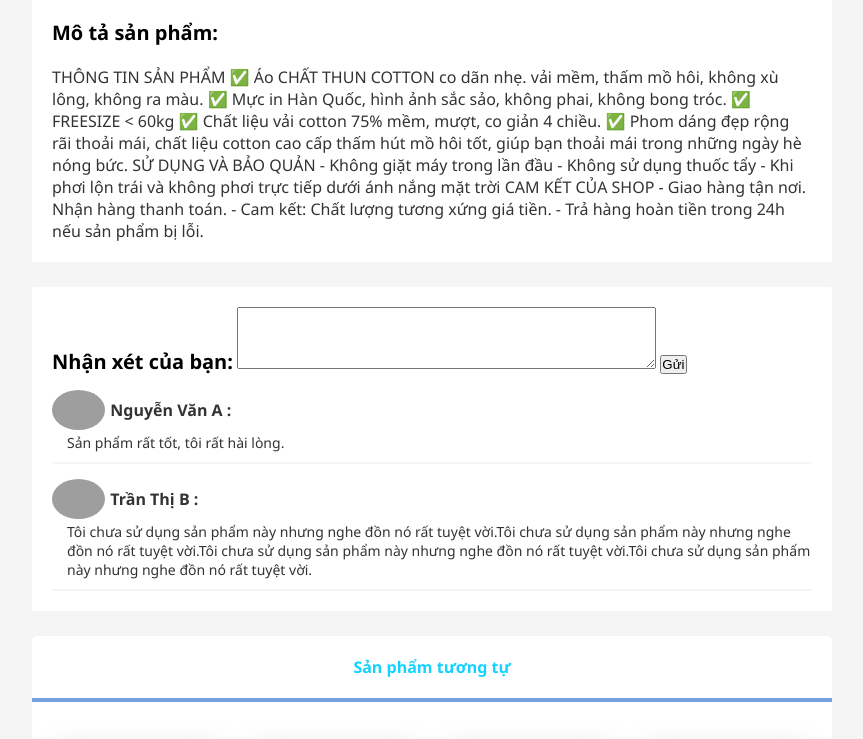
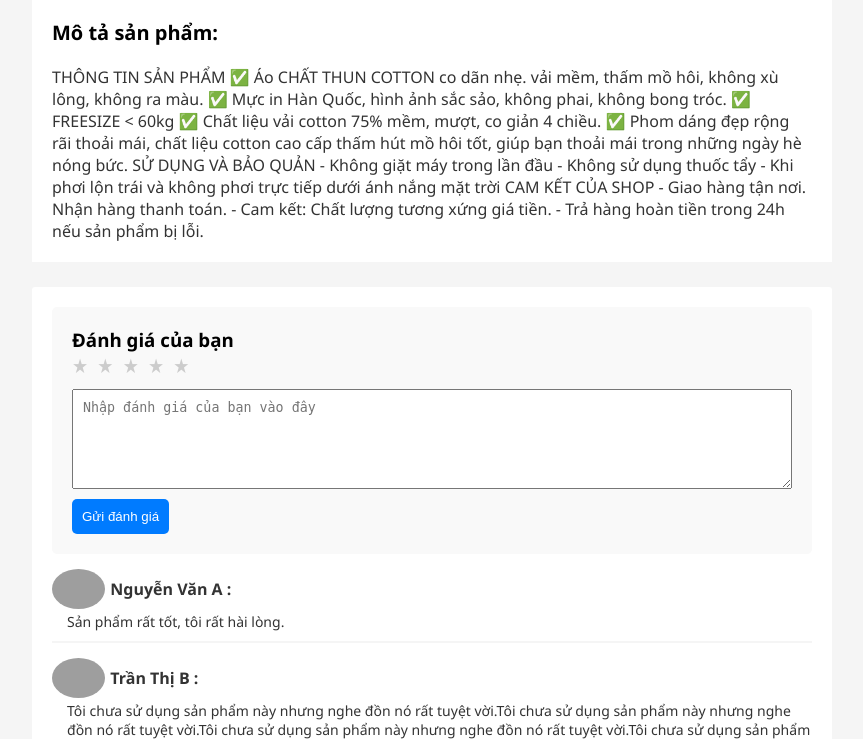
Before and after one commit to TranQuyenSinh/Website_SS_Store, a PHP site: page /html/sanpham.html in a window 1280 px wide. Shown: the part 505-1244 px from the top of the page, without its empty margins (208-1071 px from the left). Run offline with PHP 8.4, Linux system fonts and the light colour scheme; some libraries are stand-ins or nearby versions; grey boxes are pictures that could not be loaded.

Commit message:
sua danh gia san pham

```diff
--- a/Client/CSS/sanpham.css
+++ b/Client/CSS/sanpham.css
@@ -240,3 +240,52 @@ label{
   .suggest_item_footer:hover {
     opacity: 0.8;
   }
+
+  .review-box {
+  background-color: #f9f9f9;
+  border-radius: 5px;
+  padding: 20px;
+}
+
+.star-rating {
+  display: inline-block;
+  direction: rtl;
+}
+
+.star-rating input[type="radio"] {
+  display: none;
+}
+
+.star-rating label:before {
+  content: "\2605";
+  margin-right: 5px;
+  color: #ccc;
+  cursor: pointer;
+}
+
+.star-rating input[type="radio"]:checked ~ label:before {
+  color: #ffcc00;
+}
+.star-rating label:hover:before ,
+.star-rating label:hover ~ label:before {
+    color: #ffcc00;
+  }
+textarea {
+  display: block;
+  width: 100%;
+  height: 100px;
+  margin: 10px 0;
+  padding: 10px;
+  outline: none;
+}
+button[type="submit"] {
+    background-color: #007bff;
+    color: #fff;
+    border: none;
+    padding: 10px;
+    border-radius: 5px;
+    cursor: pointer;
+}
+button[type="submit"]:hover {
+    opacity: 0.9;
+}
--- a/Client/html/sanpham.html
+++ b/Client/html/sanpham.html
@@ -14,10 +14,7 @@
 		<div class="header">
 			<div class="header_container">
 				<a href="/">
-					<img
-						src="../images/logo2.png"
-						class="header_logo"
-					/>
+					<img src="../images/logo2.png" class="header_logo" />
 				</a>
 				<div class="header_search">
 					<input
@@ -116,10 +113,26 @@
 			</div>
 
 			<div class="comments">
-				<label for="comment">Nhận xét của bạn:</label>
-				<textarea id="comment" name="comment" rows="4" cols="50"></textarea>
+				<div class="review-box">
+					<h3>Đánh giá của bạn</h3>
+					<form action="">
+						<div class="star-rating">
+							<input type="radio" name="rating" id="star-1" value="1" />
+							<label class="start" for="star-1"></label>
+							<input type="radio" name="rating" id="star-2" value="2" />
+							<label class="start" for="star-2"></label>
+							<input type="radio" name="rating" id="star-3" value="3" />
+							<label class="start" for="star-3"></label>
+							<input type="radio" name="rating" id="star-4" value="4" />
+							<label class="start" for="star-4"></label>
+							<input type="radio" name="rating" id="star-5" value="5" />
+							<label class="start" for="star-5"></label>
+						</div>
+						<textarea placeholder="Nhập đánh giá của bạn vào đây"></textarea>
+						<button type="submit">Gửi đánh giá</button>
+					</form>
+				</div>
 
-				<input type="submit" value="Gửi" />
 				<div class="comment">
 					<div class="comment_info">
 						<img
```
